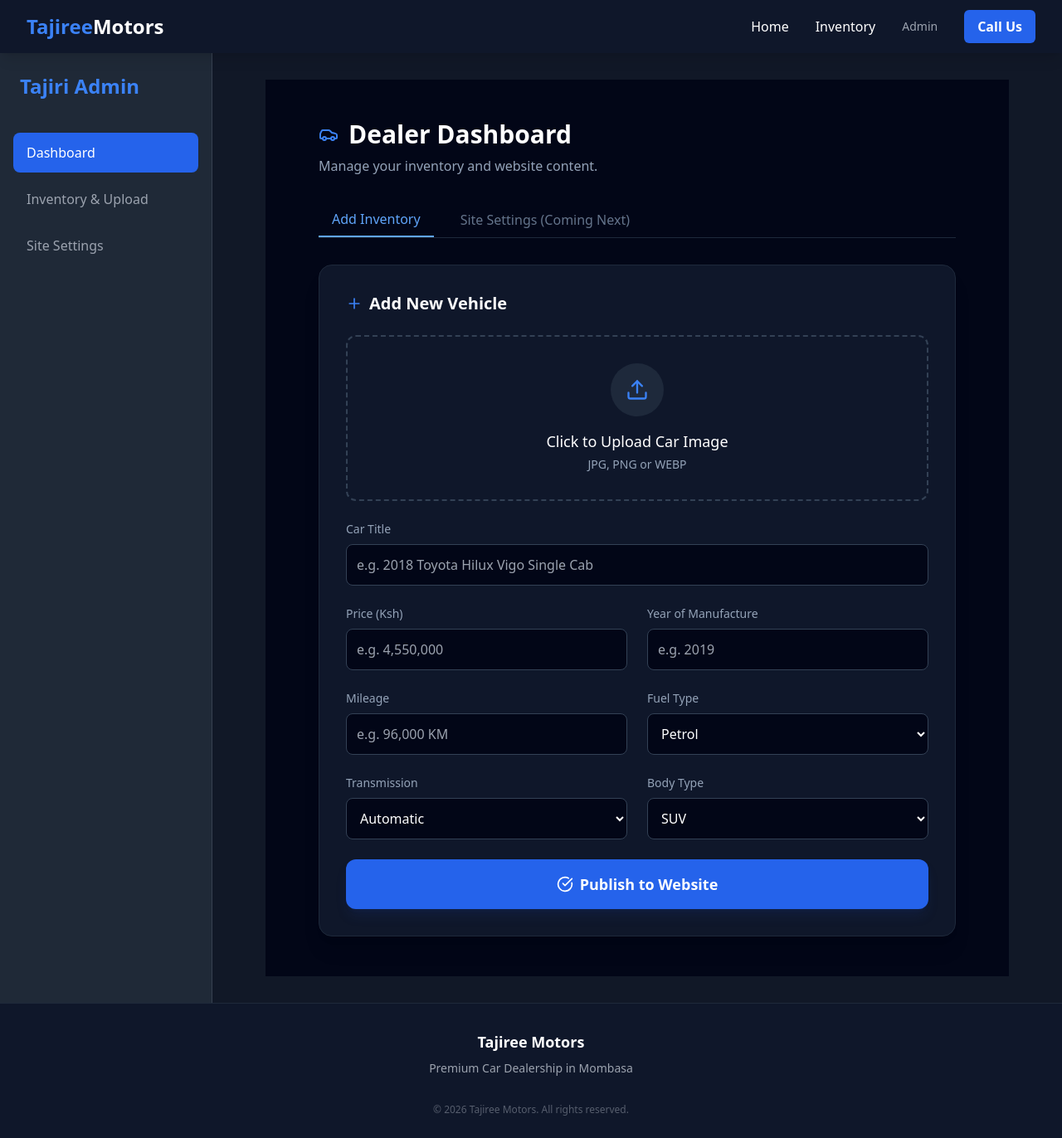
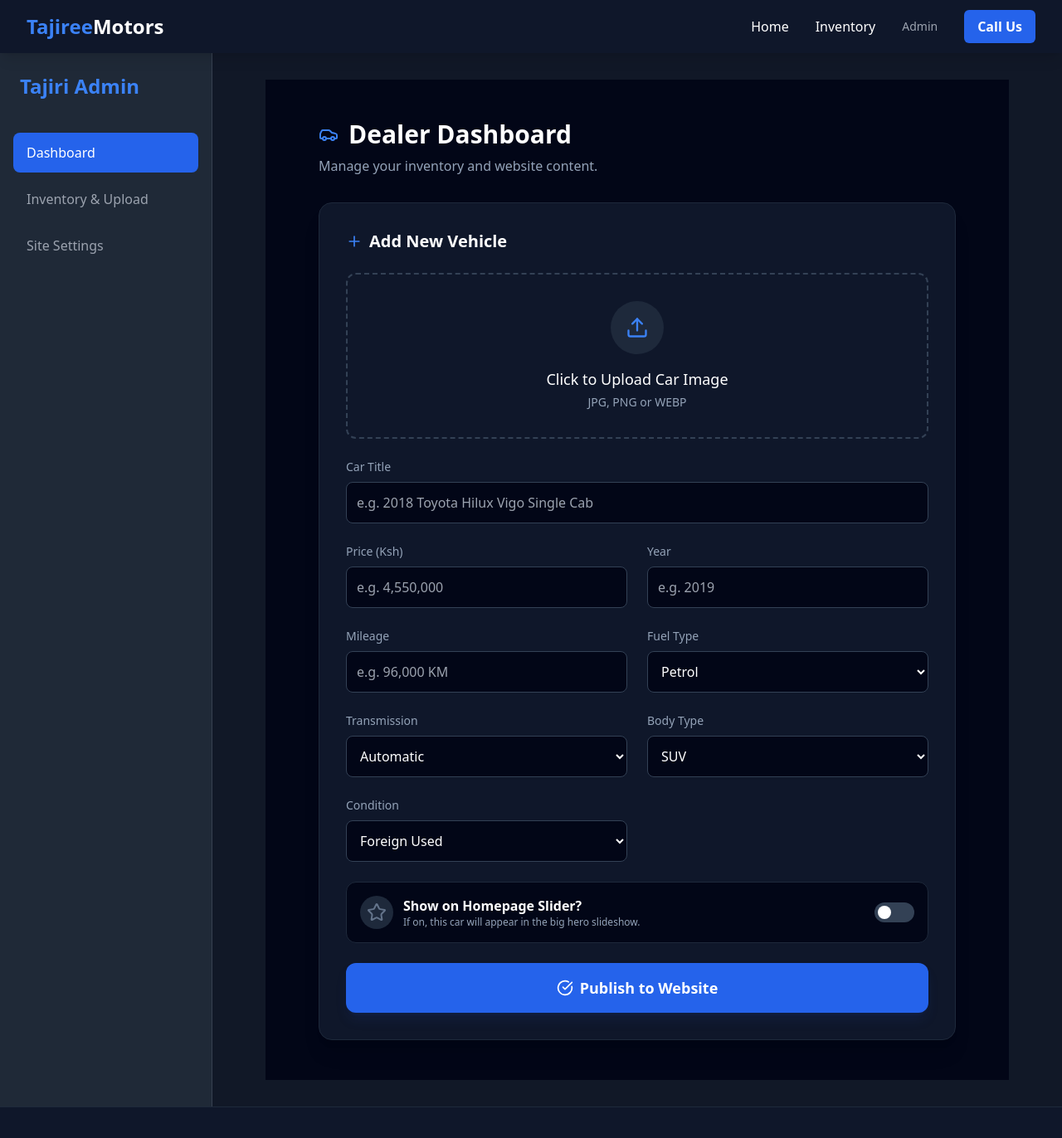
Before and after one commit to Thiani-dk/Tajiri-Motors, a Next.js app: page /admin in a window 1280 px wide. Shown: the top 1372 px of the page at 83% size. Built offline with nearby package versions, Linux system fonts and the light colour scheme; no server answers.

Commit message:
hero toggle fixed

```diff
--- a/src/app/admin/page.tsx
+++ b/src/app/admin/page.tsx
@@ -1,8 +1,8 @@
 'use client';
 
 import { useState } from 'react';
-import { supabase } from '../../lib/supabaseClient';
-import { Upload, CheckCircle, Loader2, Car, Plus } from 'lucide-react';
+import { supabase } from '../../lib/supabaseClient'; // Make sure this path matches your folder structure
+import { Upload, CheckCircle, Loader2, Car, Plus, Star } from 'lucide-react';
 
 export default function AdminPage() {
   const [uploading, setUploading] = useState(false);
@@ -15,8 +15,12 @@
   const [fuel, setFuel] = useState('Petrol');
   const [transmission, setTransmission] = useState('Automatic');
   const [year, setYear] = useState('');
-  const [bodyType, setBodyType] = useState('SUV'); // New field for Pickup/Van/SUV
-  const [condition, setCondition] = useState('Foreign Used'); // New field for Local/Import
+  const [bodyType, setBodyType] = useState('SUV');
+  const [condition, setCondition] = useState('Foreign Used');
+
+  // NEW: Slider Toggle State
+  const [isSlider, setIsSlider] = useState(false);
+
   const [imageFile, setImageFile] = useState<File | null>(null);
 
   const handleUpload = async (e: React.FormEvent) => {
@@ -57,19 +61,24 @@
             fuel,
             transmission,
             year,
+            body_type: bodyType, // Make sure your DB column is named body_type (or match what you have)
+            condition,
             image_url: publicUrl,
-            // We will add the description/body type logic in the next DB update
+            is_slider: isSlider, // <--- THIS IS THE NEW FIELD
           },
         ]);
 
       if (dbError) throw dbError;
 
       setStatus('Success! Car added to inventory.');
+
       // Reset Form
       setTitle('');
       setPrice('');
       setMileage('');
+      setYear('');
       setImageFile(null);
+      setIsSlider(false); // Reset toggle
 
     } catch (error: any) {
       console.error('Error:', error);
@@ -92,16 +101,6 @@
             </h1>
             <p className="text-slate-400 mt-2">Manage your inventory and website content.</p>
           </div>
-        </div>
-
-        {/* Tabs - We will activate 'Site Settings' next */}
-        <div className="flex gap-4 mb-8 border-b border-slate-800">
-          <button className="px-4 py-2 text-blue-400 border-b-2 border-blue-400 font-medium">
-            Add Inventory
-          </button>
-          <button className="px-4 py-2 text-slate-500 hover:text-slate-300 transition-colors cursor-not-allowed" title="Coming next step">
-            Site Settings (Coming Next)
-          </button>
         </div>
 
         {/* Upload Form */}
@@ -163,7 +162,7 @@
 
               {/* Year */}
               <div>
-                <label className="block text-sm font-medium text-slate-400 mb-2">Year of Manufacture</label>
+                <label className="block text-sm font-medium text-slate-400 mb-2">Year</label>
                 <input
                   value={year}
                   onChange={e => setYear(e.target.value)}
@@ -206,7 +205,7 @@
                 </select>
               </div>
 
-              {/* Body Type (Visual Selector) */}
+              {/* Body Type */}
               <div>
                 <label className="block text-sm font-medium text-slate-400 mb-2">Body Type</label>
                 <select value={bodyType} onChange={e => setBodyType(e.target.value)} className="w-full bg-slate-950 border border-slate-700 rounded-lg p-3 outline-none cursor-pointer">
@@ -218,6 +217,34 @@
                 </select>
               </div>
 
+              {/* Condition */}
+               <div>
+                <label className="block text-sm font-medium text-slate-400 mb-2">Condition</label>
+                <select value={condition} onChange={e => setCondition(e.target.value)} className="w-full bg-slate-950 border border-slate-700 rounded-lg p-3 outline-none cursor-pointer">
+                  <option>Foreign Used</option>
+                  <option>Locally Used</option>
+                  <option>Brand New</option>
+                </select>
+              </div>
+
+            </div>
+
+            {/* --- NEW: FEATURED TOGGLE --- */}
+            <div className="bg-slate-950 p-4 rounded-xl border border-slate-800 flex items-center justify-between cursor-pointer" onClick={() => setIsSlider(!isSlider)}>
+              <div className="flex items-center gap-3">
+                <div className={`p-2 rounded-full ${isSlider ? 'bg-yellow-500/20 text-yellow-500' : 'bg-slate-800 text-slate-500'}`}>
+                  <Star size={24} fill={isSlider ? "currentColor" : "none"} />
+                </div>
+                <div>
+                  <h3 className="font-semibold text-white">Show on Homepage Slider?</h3>
+                  <p className="text-xs text-slate-400">If on, this car will appear in the big hero slideshow.</p>
+                </div>
+              </div>
+
+              {/* Toggle Switch UI */}
+              <div className={`w-12 h-6 rounded-full relative transition-colors ${isSlider ? 'bg-blue-600' : 'bg-slate-700'}`}>
+                <div className={`absolute top-1 w-4 h-4 rounded-full bg-white transition-all ${isSlider ? 'left-7' : 'left-1'}`} />
+              </div>
             </div>
 
             {/* Submit Button */}
@@ -227,7 +254,7 @@
               className="w-full py-4 mt-4 bg-blue-600 hover:bg-blue-500 rounded-xl font-bold text-lg text-white shadow-lg shadow-blue-900/20 transition-all flex justify-center items-center gap-2 active:scale-95"
             >
               {uploading ? (
-                <> <Loader2 className="animate-spin" /> Uploading Vehicle... </>
+                <> <Loader2 className="animate-spin" /> Uploading... </>
               ) : (
                 <> <CheckCircle size={20} /> Publish to Website </>
               )}
```
